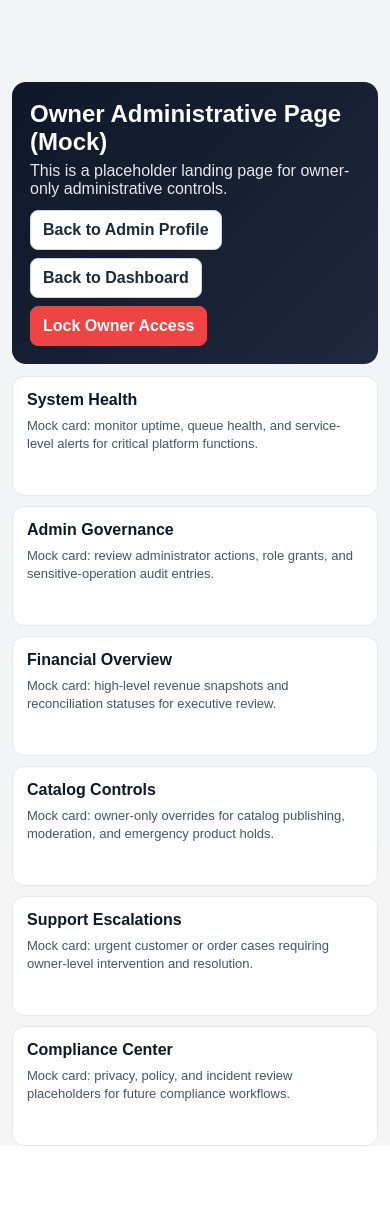
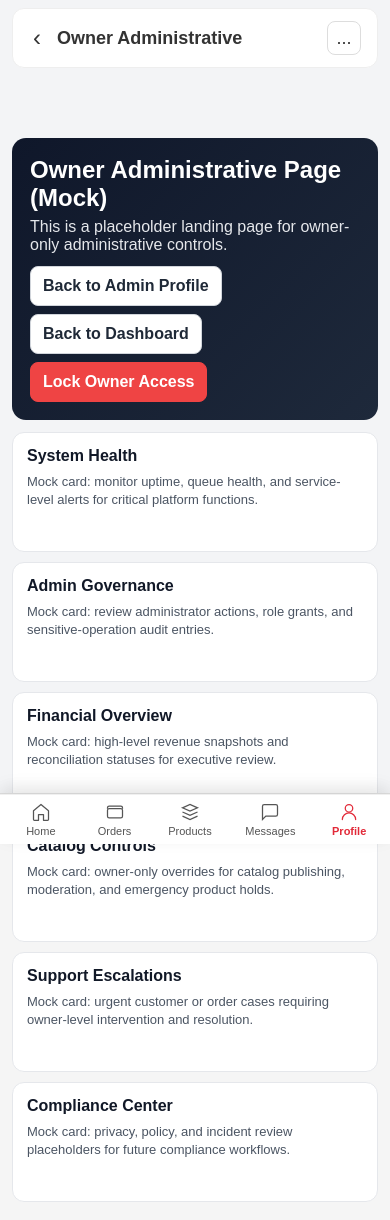
Before and after one commit to jntagulinao-netizen/AndreaMysteryShop, a PHP site: page /AndreaMysteryShop/owner_administrative_page.php in a window 390 px wide. Before the commit the page ends 1146 px from the top, so only its background shows below. Run offline with PHP 8.4, Linux system fonts and the light colour scheme; the visitor is signed in with stand-in values (Sample User, id 1); tables that the repository leaves empty or names only in its code hold one stand-in row (values such as "Sample post").

Commit message:
edited files:admin_profile.php, api/checkout.php, category_products.php, owner_administrative_page.php, user_dashboard.php

```diff
--- a/owner_administrative_page.php
+++ b/owner_administrative_page.php
@@ -49,8 +49,66 @@ if ((int)($_SESSION['owner_admin_access_unlocked'] ?? 0) !== 1) {
   <link rel="stylesheet" href="main.css">
   <style>
     * { box-sizing: border-box; }
-    body { margin: 0; font-family: 'Segoe UI', Tahoma, Geneva, Verdana, sans-serif; background: #f3f4f6; }
-    .wrap { width: calc(100% - 48px); margin: 18px auto; }
+    body { margin: 0; font-family: 'Segoe UI', Tahoma, Geneva, Verdana, sans-serif; background: #f3f4f6; padding-bottom: 78px; }
+
+    .page-header {
+      position: fixed;
+      top: 16px;
+      left: 50%;
+      transform: translateX(-50%);
+      width: calc(100% - 48px);
+      background: #fff;
+      z-index: 120;
+      display: flex;
+      align-items: center;
+      gap: 12px;
+      padding: 12px 16px;
+      min-height: 58px;
+      border-radius: 12px;
+      border: 1px solid #eee;
+    }
+    .back-arrow { cursor: pointer; font-size: 24px; color: #333; padding: 4px; line-height: 1; }
+    .header-title { font-size: 18px; font-weight: 600; color: #333; flex: 1; }
+    .header-meta { font-size: 12px; color: #777; }
+
+    .topbar-menu { position: relative; }
+    .menu-trigger {
+      width: 34px;
+      height: 34px;
+      border: 1px solid #ddd;
+      border-radius: 8px;
+      background: #fff;
+      color: #333;
+      font-size: 18px;
+      cursor: pointer;
+      line-height: 1;
+    }
+    .menu-dropdown {
+      position: absolute;
+      top: calc(100% + 6px);
+      right: 0;
+      min-width: 170px;
+      background: #fff;
+      border: 1px solid #ddd;
+      border-radius: 10px;
+      box-shadow: 0 8px 20px rgba(0, 0, 0, 0.12);
+      display: none;
+      z-index: 130;
+      overflow: hidden;
+    }
+    .menu-dropdown.active { display: block; }
+    .menu-dropdown a {
+      display: block;
+      padding: 10px 12px;
+      color: #333;
+      text-decoration: none;
+      font-size: 13px;
+      border-bottom: 1px solid #f0f0f0;
+    }
+    .menu-dropdown a:last-child { border-bottom: none; }
+    .menu-dropdown a:hover { background: #f8f8f8; }
+
+    .wrap { width: calc(100% - 48px); margin: 0 auto; padding: 84px 0 18px; }
     .hero {
       background: linear-gradient(135deg, #0f172a, #1e293b);
       color: #fff;
@@ -79,16 +137,45 @@ if ((int)($_SESSION['owner_admin_access_unlocked'] ?? 0) !== 1) {
     .tile h3 { margin: 0 0 8px; font-size: 16px; color: #111827; }
     .tile p { margin: 0; color: #4b5563; font-size: 13px; line-height: 1.4; }
 
+    .mobile-bottom-nav { position: fixed; bottom: 0; left: 0; right: 0; z-index: 999; background: #fff; border-top: 1px solid #ddd; }
+    .mobile-bottom-nav.fixed { display: flex; }
+    .mobile-nav-inner { display: flex; justify-content: space-around; align-items: center; padding: 0 6px; width: 100%; height: 50px; }
+    .mobile-nav-inner a { text-decoration: none; color: #555; font-size: 11px; display: flex; flex-direction: column; align-items: center; gap: 4px; }
+    .mobile-nav-inner a svg { width: 20px; height: 20px; stroke-width: 1.5; }
+    .mobile-nav-inner a.active { color: #e22a39; }
+
     @media (max-width: 900px) {
       .grid { grid-template-columns: repeat(2, minmax(0, 1fr)); }
     }
     @media (max-width: 768px) {
-      .wrap { width: calc(100% - 24px); }
+      .page-header { top: 8px; width: calc(100% - 24px); }
+      .wrap { width: calc(100% - 24px); padding-top: 74px; }
+      .header-meta { display: none; }
       .grid { grid-template-columns: 1fr; }
     }
   </style>
 </head>
 <body>
+  <div class="page-header">
+    <div class="back-arrow" onclick="window.location.href='admin_profile.php'">‹</div>
+    <div class="header-title">Owner Administrative</div>
+    <div class="header-meta">Updated <?php echo date('d/m/Y H:i:s'); ?></div>
+    <div class="topbar-menu">
+      <button type="button" class="menu-trigger" onclick="toggleTopbarMenu(event)">...</button>
+      <div class="menu-dropdown" id="topbarMenuDropdown">
+        <a href="admin_dashboard.php">Admin Dashboard</a>
+        <a href="messages.php">Messages</a>
+        <a href="admin_orders.php">Admin Orders</a>
+        <a href="admin_my_products.php">My Products</a>
+        <a href="admin_product_drafts.php">Product Drafts</a>
+        <a href="admin_my_products.php?view=archived">Archived Products</a>
+        <a href="admin_manage_reviews.php">Manage Reviews</a>
+        <a href="admin_profile.php">Admin Profile</a>
+        <a href="logout.php">Logout</a>
+      </div>
+    </div>
+  </div>
+
   <div class="wrap">
     <section class="hero">
       <h1>Owner Administrative Page (Mock)</h1>
@@ -127,5 +214,48 @@ if ((int)($_SESSION['owner_admin_access_unlocked'] ?? 0) !== 1) {
       </article>
     </section>
   </div>
+
+  <nav class="mobile-bottom-nav fixed">
+    <div class="mobile-nav-inner">
+      <a href="admin_dashboard.php">
+        <svg class="icon" viewBox="0 0 24 24" fill="none" stroke="currentColor"><path d="M3 10.5L12 3l9 7.5V21a1 1 0 0 1-1 1h-5v-7H9v7H4a1 1 0 0 1-1-1V10.5z" stroke-linecap="round" stroke-linejoin="round"></path></svg>
+        <span>Home</span>
+      </a>
+      <a href="admin_orders.php">
+        <svg class="icon" viewBox="0 0 24 24" fill="none" stroke="currentColor"><path d="M21 8V7a2 2 0 0 0-2-2H5a2 2 0 0 0-2 2v1"></path><rect x="3" y="8" width="18" height="11" rx="2" ry="2"></rect></svg>
+        <span>Orders</span>
+      </a>
+      <a href="admin_my_products.php">
+        <svg class="icon" viewBox="0 0 24 24" fill="none" stroke="currentColor"><path d="M3 7l9-4 9 4-9 4-9-4z"></path><path d="M3 17l9 4 9-4"></path><path d="M3 12l9 4 9-4"></path></svg>
+        <span>Products</span>
+      </a>
+      <a href="messages.php">
+        <svg class="icon" viewBox="0 0 24 24" fill="none" stroke="currentColor"><path d="M21 15a2 2 0 0 1-2 2H7l-4 4V5a2 2 0 0 1 2-2h14a2 2 0 0 1 2 2z"></path></svg>
+        <span>Messages</span>
+      </a>
+      <a href="admin_profile.php" class="active">
+        <svg class="icon" viewBox="0 0 24 24" fill="none" stroke="currentColor" stroke-width="1.5" stroke-linecap="round" stroke-linejoin="round"><path d="M12 12c2.5 0 4.5-2 4.5-4.5S14.5 3 12 3 7.5 5 7.5 7.5 9.5 12 12 12z"></path><path d="M4 21c0-4.5 4-8 8-8s8 3.5 8 8"></path></svg>
+        <span>Profile</span>
+      </a>
+    </div>
+  </nav>
+
+  <script>
+    function toggleTopbarMenu(event) {
+      event.stopPropagation();
+      const dropdown = document.getElementById('topbarMenuDropdown');
+      if (dropdown) {
+        dropdown.classList.toggle('active');
+      }
+    }
+
+    document.addEventListener('click', (event) => {
+      const dropdown = document.getElementById('topbarMenuDropdown');
+      const menu = document.querySelector('.topbar-menu');
+      if (dropdown && menu && !menu.contains(event.target)) {
+        dropdown.classList.remove('active');
+      }
+    });
+  </script>
 </body>
 </html>
```
Also changed, not shown: admin_profile.php (+14 -1 lines), profile_pictures/admin_60_1775557811.png (added).
